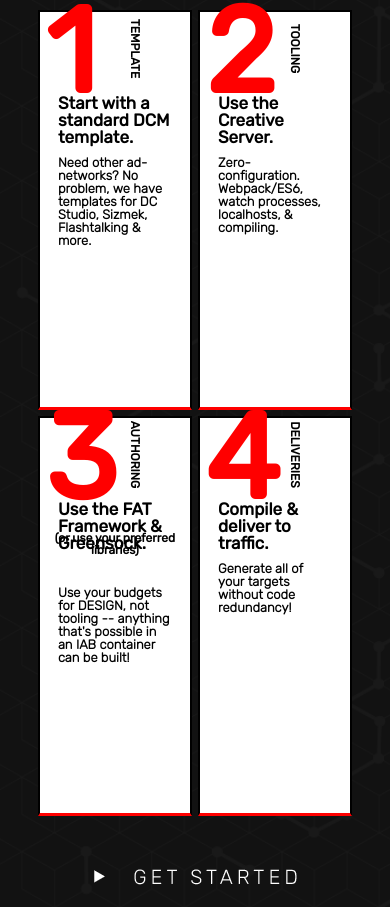
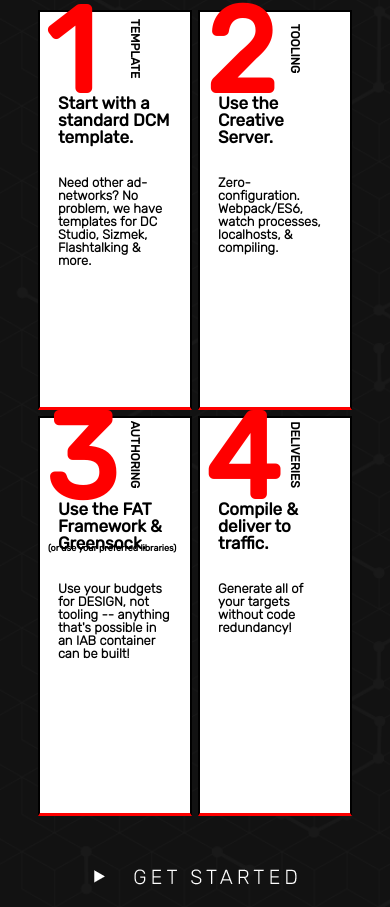
Before and after one commit to elaineleeworld/FAT-landing-page, a React (Create React App) app: page /#/ in a window 390 px wide. Shown: the part 1395-2302 px from the top of the page. Built offline with nearby package versions, Linux system fonts and the light colour scheme.

Commit message:
fix box text alignment

```diff
--- a/src/components/Box/Box.css
+++ b/src/components/Box/Box.css
@@ -79,13 +79,16 @@
 	font-size: 12px;
 	margin-top: -20px;
 	font-family: 'Rubik';
+	position:absolute;
 }
+
 .box-text {
 	color: black;
 	font-size: 15px;
 	padding: 30px 10px;
 	text-align:left;
 	font-family: 'Rubik-Light';
+	vertical-align:bottom;
 }
 
 @media only screen and (max-width: 600px){
@@ -106,6 +109,10 @@
 	.box-headline {
 		font-size: 17px;
 	}
+	.box-subheadline{
+		font-size: 9px;
+		margin-top: -8px;
+	}
 	.box-text{
 		font-size: 13px;
 	}
--- a/src/components/Box/Box.js
+++ b/src/components/Box/Box.js
@@ -55,9 +55,13 @@
 
                     <Col xs={12}>
                       <p className='box-label vertical-text'>{box.label}</p>
+
                         <p className='box-headline'>{box.headline}</p>
+
                         <p className='box-subheadline'>{box.subheadline}</p>
+
                         <p className='box-text'>{box.text}</p>
+
                     </Col>
                 </Row>
             </Col>
```
